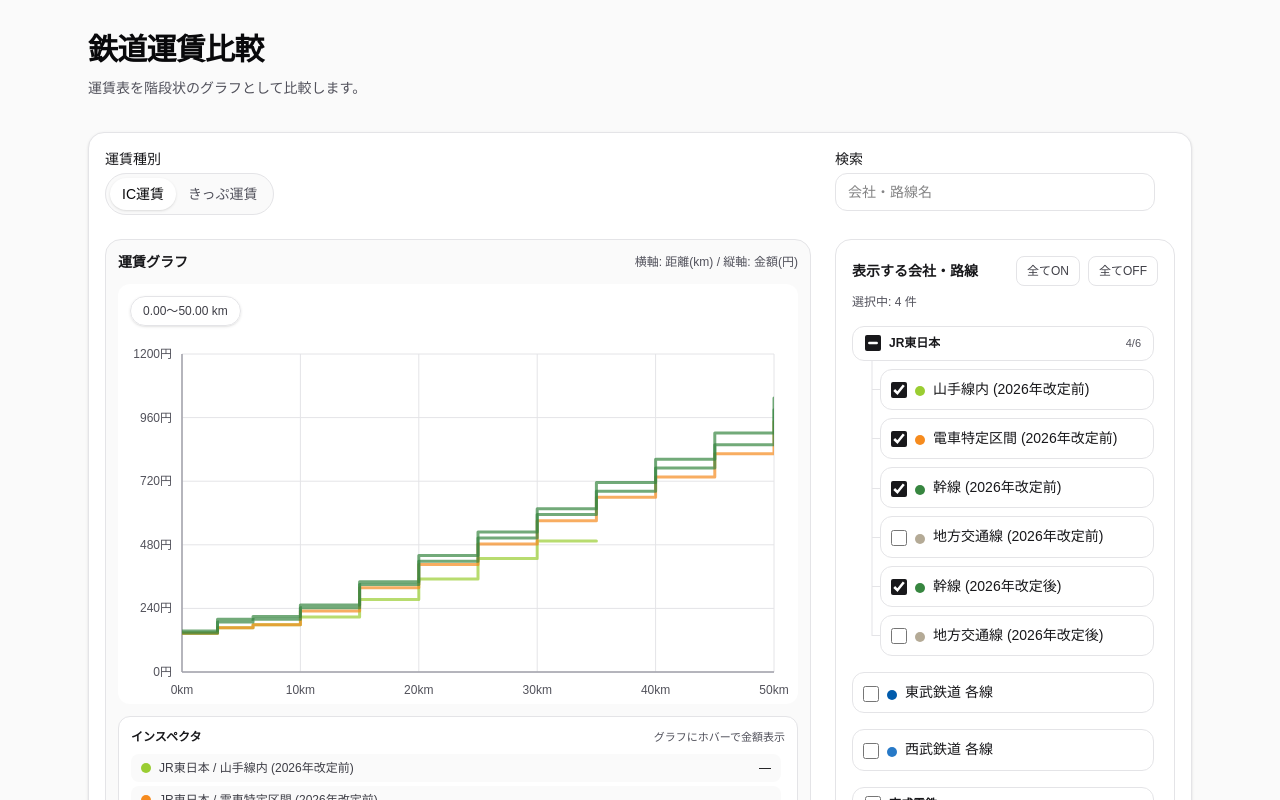
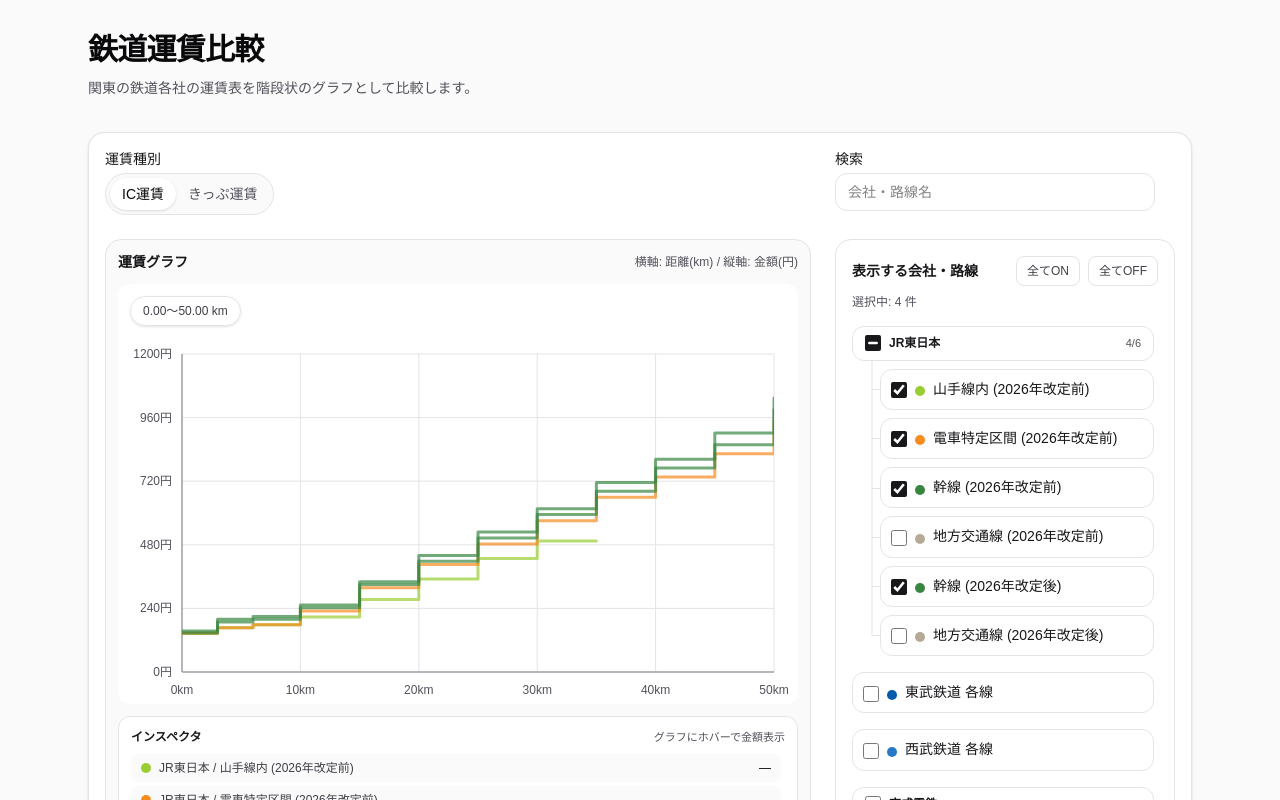
Before and after one commit to Teinishi/railway-fare-comparison, a Next.js app: page / in a window 1280 px wide. Shown: the top 800 px of the page. Built offline with nearby package versions, Linux system fonts and the light colour scheme.

Commit message:
README、LICENSE等を作成

```diff
--- a/app/layout.tsx
+++ b/app/layout.tsx
@@ -2,9 +2,9 @@
 import "./globals.css";
 
 export const metadata: Metadata = {
-  title: "鉄道運賃制度の比較",
+  title: "鉄道運賃比較",
   description:
-    "鉄道各社の距離別運賃テーブル（IC/きっぷ）を、インタラクティブにグラフで比較できる非公式ツール。",
+    "鉄道各社の距離別運賃をインタラクティブにグラフで比較できる非公式ツール",
 };
 
 export default function RootLayout({
--- a/app/page.tsx
+++ b/app/page.tsx
@@ -10,7 +10,7 @@
             鉄道運賃比較
           </h1>
           <p className="max-w-3xl text-sm leading-6 text-zinc-600">
-            運賃表を階段状のグラフとして比較します。
+            関東の鉄道各社の運賃表を階段状のグラフとして比較します。
           </p>
         </div>
 
```
Also changed, not shown: 2 other files (tests, documents, lock files or other folders).
